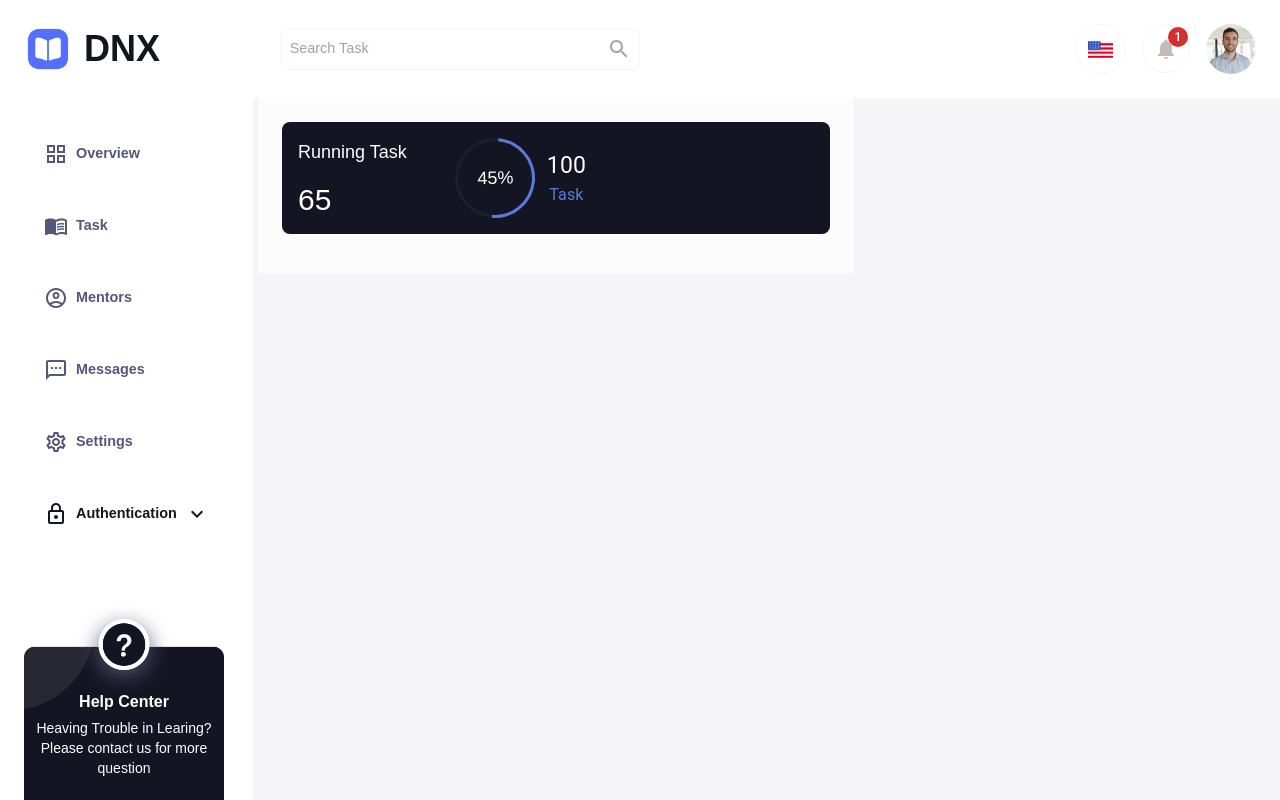
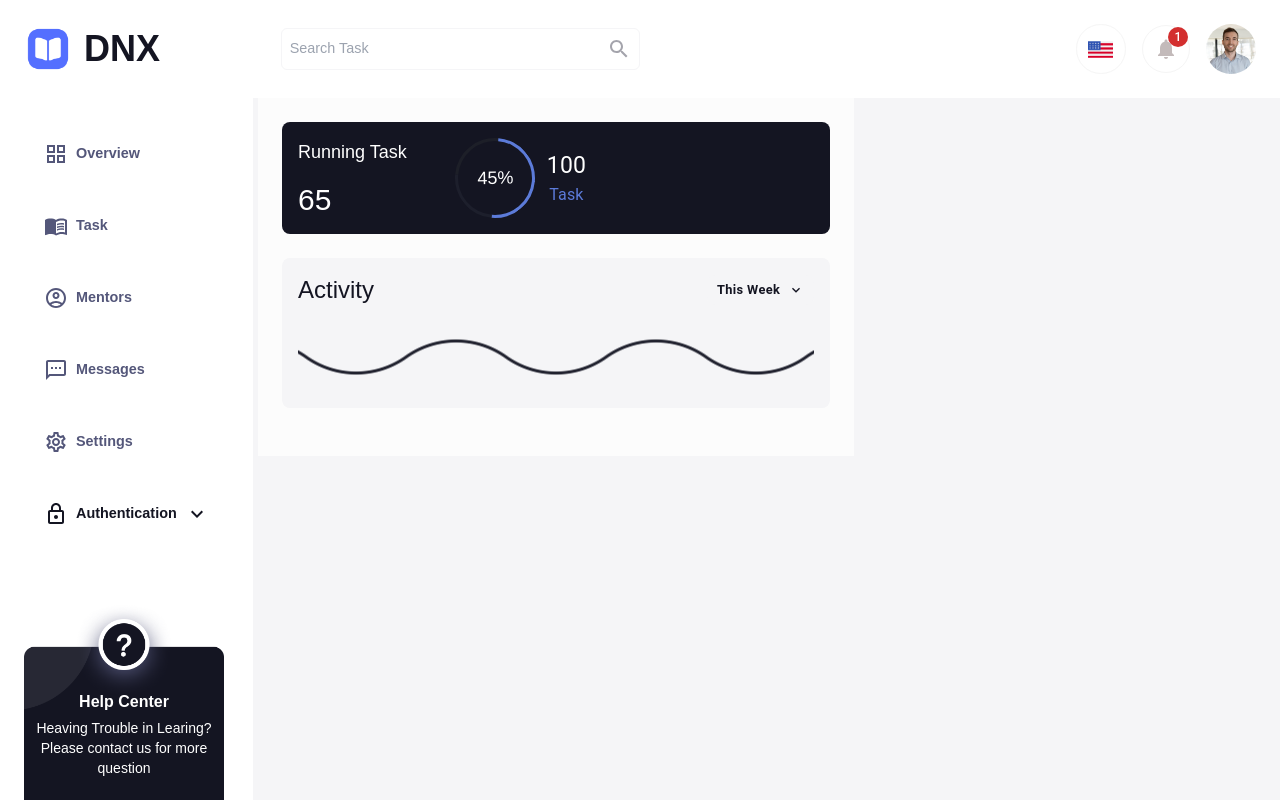
Before and after one commit to AliRaza048/student-Management-App, a React (Create React App) app: page / in a window 1280 px wide. Built offline with nearby package versions, Linux system fonts and the light colour scheme.

Commit message:
working on design

```diff
--- a/package.json
+++ b/package.json
@@ -3,6 +3,8 @@
   "version": "0.1.0",
   "private": true,
   "dependencies": {
+    "@canvasjs/charts": "^3.10.9",
+    "@canvasjs/react-charts": "^1.0.2",
     "@emotion/react": "^11.13.0",
     "@emotion/styled": "^11.13.0",
     "@mui/base": "^5.0.0-beta.40",
--- a/src/App.css
+++ b/src/App.css
@@ -225,5 +225,35 @@ h5 {
   transform: rotate(39deg);
   font-size: 18px;
 }
+.overview__activity {
+  background-color: #F5F5F7;
+}
+.overview__activity__sortButton {
+  background-color: #F5F5F7 !important;
+  color: rgb(20, 21, 34) !important;
+  text-transform: capitalize !important;
+  border-radius: 0.5rem !important;
+  font-weight: 600 !important;
+  font-size: 0.8rem !important;
+  white-space: nowrap !important;
+  box-shadow: none !important;
+}
+.overview__activity__sortButton__icon {
+  margin-left: 0.5rem;
+  font-size: 1rem !important;
+}
+
+/* HTML: <div class="wavy-line"></div> */
+.wavy-line {
+  --s: 50px; /* size of the wave */
+  --b: 3px; /* thickness of the line */
+  --m: 1.4; /* curvature of the wave [0 2] */
+  background: #20212E;
+  --R: calc(var(--s)*sqrt(var(--m)*var(--m) + 1) + var(--b)/2);
+  height: calc(0.8 * var(--R));
+  width: 100%;
+  --_g: #0000 calc(99% - var(--b)), #000 calc(101% - var(--b)) 99%, #0000 101%;
+  mask: radial-gradient(var(--R) at left 50% bottom calc(-1 * var(--m) * var(--s)), var(--_g)) calc(50% - 2 * var(--s)) calc(50% - var(--s) / 2 - var(--b) / 2)/calc(4 * var(--s)) calc(var(--s) + var(--b)) repeat-x, radial-gradient(var(--R) at left 50% top calc(-1 * var(--m) * var(--s)), var(--_g)) 50% calc(50% + var(--s) / 2 + var(--b) / 2)/calc(4 * var(--s)) calc(var(--s) + var(--b)) repeat-x;
+}
 
 /*# sourceMappingURL=App.css.map */
--- /dev/null
+++ b/src/pages/StudentPortal/Overview/components/Menu.js
@@ -0,0 +1,90 @@
+import React from "react";
+import { styled, Typography } from "@mui/material";
+import { FormatBold, KeyboardArrowDown as KeyboardArrowDownIcon } from "@mui/icons-material";
+import { Button, Menu, MenuItem } from "@mui/material";
+const StyledMenu = styled((props) => (
+  <Menu
+    elevation={1}
+    anchorOrigin={{
+      vertical: "bottom",
+      horizontal: "center",
+      zIndex: "9999999999",
+    }}
+    transformOrigin={{
+      vertical: "top",
+      horizontal: "center",
+      zIndex: "99999999999",
+    }}
+    {...props}
+  />
+))(({ theme }) => ({
+  "& .MuiPaper-root": {
+    borderRadius: 10,
+    color: "rgb(20, 21, 34)",
+    fontSize: 1,
+    boxShadow:
+      "rgb(255, 255, 255) 0px 0px 0px 0px, rgba(0, 0, 0, 0.05) 0px 0px 0px 1px, rgba(0, 0, 0, 0.1) 0px 10px 15px -3px, rgba(0, 0, 0, 0.05) 0px 4px 6px -2px",
+    "& .MuiMenu-list": {
+    },
+    "& .MuiMenuItem-root": {
+      "& .MuiSvgIcon-root": {
+        fontSize: 1,
+        marginRight: theme.spacing(1),
+      },
+      "&:active": {
+        backgroundColor: "#193D66",
+        color: "#FFFFFF",
+        borderRadius: 12,
+      },
+    },
+  },
+}));
+const MenuWeek = () => {
+  const [anchorEl, setAnchorEl] = React.useState(null);
+  const open = Boolean(anchorEl);
+  const handleClick = (event) => {
+    setAnchorEl(event.currentTarget);
+  };
+  const handleClose = () => {
+    setAnchorEl(null);
+  };
+  return (
+    <div>
+      <Button
+        variant="contained"
+        size="small"
+        id="demo-customized-button"
+        aria-controls={open ? "demo-customized-menu" : undefined}
+        aria-haspopup="true"
+        aria-expanded={open ? "true" : undefined}
+        onClick={handleClick}
+        className="overview__activity__sortButton"
+      >
+        <div className="sortMenuHead">
+          <p>This Week</p>
+        </div>
+        <KeyboardArrowDownIcon className="overview__activity__sortButton__icon" />
+      </Button>
+      <StyledMenu
+        id="demo-customized-menu"
+        MenuListProps={{
+          "aria-labelledby": "demo-customized-button",
+        }}
+        anchorEl={anchorEl}
+        open={open}
+        onClose={handleClose}
+      >
+        <MenuItem onClick={handleClose} disableRipple>
+          <Typography>This Week</Typography>
+        </MenuItem>
+        <MenuItem onClick={handleClose} disableRipple>
+          <Typography>Last Week</Typography>
+        </MenuItem>
+        <MenuItem onClick={handleClose} disableRipple>
+          <Typography>Two Weeks Ago</Typography>
+        </MenuItem>
+      </StyledMenu>
+    </div>
+  );
+};
+export default MenuWeek;
--- /dev/null
+++ b/src/pages/StudentPortal/Overview/components/TaskChart.js
@@ -0,0 +1,105 @@
+import React, { Component } from 'react';
+import CanvasJSReact from '@canvasjs/react-charts';
+
+var CanvasJS = CanvasJSReact.CanvasJS;
+var CanvasJSChart = CanvasJSReact.CanvasJSChart;
+
+class TaskChart extends Component {
+	constructor() {
+		super();
+		this.toggleDataSeries = this.toggleDataSeries.bind(this);
+	}
+
+	toggleDataSeries(e){
+		if (typeof(e.dataSeries.visible) === "undefined" || e.dataSeries.visible) {
+			e.dataSeries.visible = false;
+		}
+		else{
+			e.dataSeries.visible = true;
+		}
+		this.chart.render();
+	}
+
+	render() {
+		const options = {
+			theme: "light2",
+			animationEnabled: true,
+
+			axisX: {
+			},
+			axisY: {
+				titleFontColor: "#6D78AD",
+				lineColor: "#6D78AD",
+				labelFontColor: "#6D78AD",
+				tickColor: "#6D78AD"
+			},
+			axisY2: {
+				titleFontColor: "#51CDA0",
+				lineColor: "#51CDA0",
+				labelFontColor: "#51CDA0",
+				tickColor: "#51CDA0"
+			},
+			toolTip: {
+				shared: true
+			},
+			legend: {
+				cursor: "pointer",
+				itemclick: this.toggleDataSeries
+			},
+			data: [{
+				type: "spline",
+				showInLegend: true,
+				xValueFormatString: "MMM YYYY",
+				yValueFormatString: "#,##0 Units",
+				dataPoints: [
+					{ x: new Date(2017, 0, 1), y: 120 },
+					{ x: new Date(2017, 1, 1), y: 135 },
+					{ x: new Date(2017, 2, 1), y: 144 },
+					{ x: new Date(2017, 3, 1), y: 103 },
+					{ x: new Date(2017, 4, 1), y: 93 },
+					{ x: new Date(2017, 5, 1), y: 129 },
+					{ x: new Date(2017, 6, 1), y: 143 },
+					{ x: new Date(2017, 7, 1), y: 156 },
+					{ x: new Date(2017, 8, 1), y: 122 },
+					{ x: new Date(2017, 9, 1), y: 106 },
+					{ x: new Date(2017, 10, 1), y: 137 },
+					{ x: new Date(2017, 11, 1), y: 142 }
+				]
+			},
+			{
+				type: "spline",
+				axisYType: "secondary",
+				showInLegend: true,
+				xValueFormatString: "MMM YYYY",
+				yValueFormatString: "$#,##0.#",
+				dataPoints: [
+					{ x: new Date(2017, 0, 1), y: 19034.5 },
+					{ x: new Date(2017, 1, 1), y: 20015 },
+					{ x: new Date(2017, 2, 1), y: 27342 },
+					{ x: new Date(2017, 3, 1), y: 20088 },
+					{ x: new Date(2017, 4, 1), y: 20234 },
+					{ x: new Date(2017, 5, 1), y: 29034 },
+					{ x: new Date(2017, 6, 1), y: 30487 },
+					{ x: new Date(2017, 7, 1), y: 32523 },
+					{ x: new Date(2017, 8, 1), y: 20234 },
+					{ x: new Date(2017, 9, 1), y: 27234 },
+					{ x: new Date(2017, 10, 1), y: 33548 },
+					{ x: new Date(2017, 11, 1), y: 32534 }
+				]
+			}]
+		}
+
+
+		return (
+		<div>
+			<CanvasJSChart options = {options}
+				 onRef={ref => this.chart = ref}
+			/>
+			{/*You can get reference to the chart instance as shown above using onRef. This allows you to access all chart properties and methods*/}
+		</div>
+		);
+	}
+
+}
+
+export default TaskChart;
--- a/src/pages/StudentPortal/Overview/index.js
+++ b/src/pages/StudentPortal/Overview/index.js
@@ -1,32 +1,40 @@
 import React from "react";
 import Page from "../../../components/Page";
 import { Typography } from "@mui/material";
+import MenuWeek from "./components/Menu";
+import TaskChart from "./components/TaskChart";
 
-const Overview = (params) => {
+const Overview = () => {
   return (
     <Page>
       <main className="ml-left overview">
         <aside className=" p-6 w-7/12	 overview__containerOne">
-          <section className="flex gap-8 rounded-lg mb-4	overview__containerOne__runningTask">
+          <section className="flex gap-8 rounded-lg mb-6	overview__containerOne__runningTask">
             <div className=" p-4 font-medium">
               <h1 className="text-lg	">Running Task</h1>
               <h1 className="text-3xl	mt-4">65</h1>
             </div>
-            <div className="flex  gap-3" >
+            <div className="flex  gap-3">
               <div className="overview__containerOne__borderCircle__container">
                 <h1 className="overview__containerOne__borderCircle__container__title">
                   45%
                 </h1>
               </div>
-                <div  className="flex flex-col	justify-center items-center text-3xl" >
-                <Typography fontSize={"23px"} >
-                  100
-                </Typography>
-                <Typography  color={"#5C7BD9"}>
-                  Task
-                </Typography>
+              <div className="flex flex-col	justify-center items-center text-3xl">
+                <Typography fontSize={"23px"}>100</Typography>
+                <Typography color={"#5C7BD9"}>Task</Typography>
               </div>
             </div>
+          </section>
+          <section className="p-4 rounded-lg mb-6 overview__activity">
+            <div className="flex justify-between items-center mb-4">
+              <h3 className="text-2xl font-medium" color="rgb(20, 21, 34)">
+                Activity
+              </h3>
+              <MenuWeek />
+            </div>
+            {/* <TaskChart/> */}
+            <div class="wavy-line"></div>
           </section>
         </aside>
       </main>
--- a/src/sass/pages/_overview.scss
+++ b/src/sass/pages/_overview.scss
@@ -27,4 +27,39 @@
             }
         }
     }
+    &__activity{
+        background-color: #F5F5F7;
+        &__sortButton {
+            background-color: #F5F5F7 !important;
+            color: rgb(20, 21, 34) !important;
+            text-transform: capitalize !important;
+            border-radius: 0.5rem !important;
+            font-weight: 600 !important;
+            font-size: 0.8rem !important;
+            white-space: nowrap !important;
+            box-shadow: none !important;
+            &__icon {
+                margin-left: 0.5rem;
+                font-size: 1rem !important;
+            }
+        }
+    }
 }
+
+/* HTML: <div class="wavy-line"></div> */
+.wavy-line {
+    --s: 50px; /* size of the wave */
+    --b: 3px; /* thickness of the line */
+    --m: 1.4; /* curvature of the wave [0 2] */
+
+    background: #20212E;
+    --R: calc(var(--s)*sqrt(var(--m)*var(--m) + 1) + var(--b)/2);
+    height: calc(0.8*var(--R));
+    width: 100%;
+    --_g: #0000 calc(99% - var(--b)), #000 calc(101% - var(--b)) 99%, #0000 101%;
+    mask:
+      radial-gradient(var(--R) at left 50% bottom calc(-1*var(--m)*var(--s)), var(--_g))
+       calc(50% - 2*var(--s)) calc(50% - var(--s)/2 - var(--b)/2)/calc(4*var(--s)) calc(var(--s) + var(--b)) repeat-x,
+      radial-gradient(var(--R) at left 50% top calc(-1*var(--m)*var(--s)),var(--_g))
+       50% calc(50% + var(--s)/2 + var(--b)/2)/calc(4*var(--s)) calc(var(--s) + var(--b)) repeat-x;
+  }
```
Also changed, not shown: 2 other files (tests, documents, lock files or other folders). Lines whose indentation alone changed are shown as unchanged.
